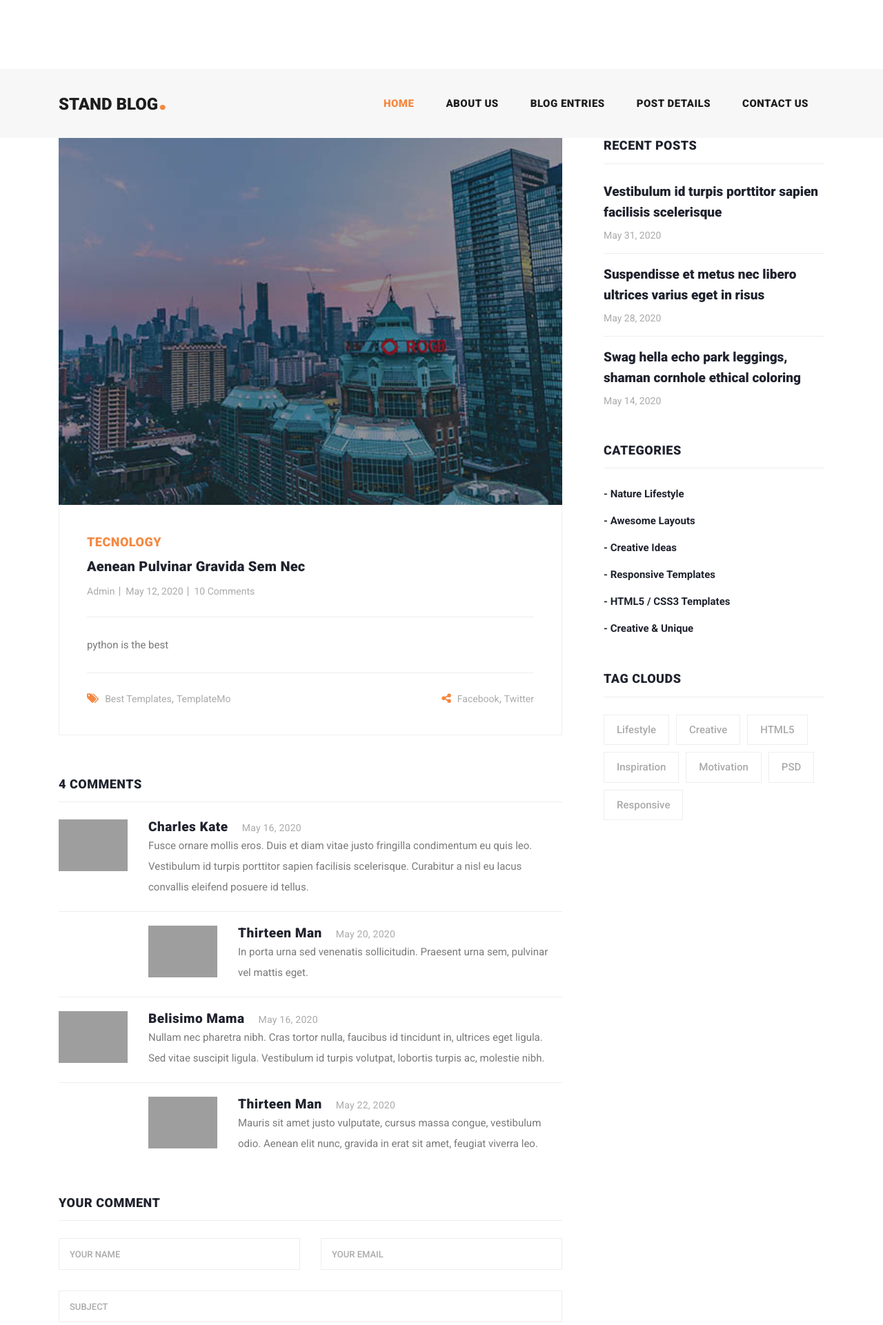
After one commit to pouria-dev/Stand_Blog, a Django app: page /blog/detail/1 in a window 1280 px wide. The commit adds this page. Shown: the top 1921 px of the page at 69% size. Run offline with Django 5.2, Linux system fonts and the light colour scheme; data comes from the database, SQL or seed files in the repository; some libraries are stand-ins or nearby versions; grey boxes are pictures that could not be loaded.

Commit message:
merge article detail with pk

```diff
--- /dev/null
+++ b/blog/templates/blog/article-details.html
@@ -0,0 +1,155 @@
+{% extends 'base.html' %}
+{% load static %}
+
+{% block content %}
+
+
+
+    <section class="blog-posts grid-system">
+      <div class="container">
+        <div class="row">
+          <div class="col-lg-8">
+            <div class="all-blog-posts">
+              <div class="row">
+
+
+                <div class="col-lg-12">
+                  <div class="blog-post">
+                    <div class="blog-thumb">
+                      <img src="{{ objects.image.url}}" alt="">
+                    </div>
+                    <div class="down-content">
+                      <span>{{ objects.category }}</span>
+                      <a href="article-details.html"><h4>Aenean pulvinar gravida sem nec</h4></a>
+                      <ul class="post-info">
+                        <li><a href="#">Admin</a></li>
+                        <li><a href="#">May 12, 2020</a></li>
+                        <li><a href="#">10 Comments</a></li>
+                      </ul>
+                        <p>
+                        {{ objects.text }}
+                        </p>
+                      <div class="post-options">
+                        <div class="row">
+                          <div class="col-6">
+                            <ul class="post-tags">
+                              <li><i class="fa fa-tags"></i></li>
+                              <li><a href="#">Best Templates</a>,</li>
+                              <li><a href="#">TemplateMo</a></li>
+                            </ul>
+                          </div>
+                          <div class="col-6">
+                            <ul class="post-share">
+                              <li><i class="fa fa-share-alt"></i></li>
+                              <li><a href="#">Facebook</a>,</li>
+                              <li><a href="#"> Twitter</a></li>
+                            </ul>
+                          </div>
+                        </div>
+                      </div>
+                    </div>
+                  </div>
+                </div>
+
+                <div class="col-lg-12">
+                  <div class="sidebar-item comments">
+                    <div class="sidebar-heading">
+                      <h2>4 comments</h2>
+                    </div>
+                    <div class="content">
+                      <ul>
+                        <li>
+                          <div class="author-thumb">
+                            <img src="assets/images/comment-author-01.jpg" alt="">
+                          </div>
+                          <div class="right-content">
+                            <h4>Charles Kate<span>May 16, 2020</span></h4>
+                            <p>Fusce ornare mollis eros. Duis et diam vitae justo fringilla condimentum eu quis leo. Vestibulum id turpis porttitor sapien facilisis scelerisque. Curabitur a nisl eu lacus convallis eleifend posuere id tellus.</p>
+                          </div>
+                        </li>
+                        <li class="replied">
+                          <div class="author-thumb">
+                            <img src="assets/images/comment-author-02.jpg" alt="">
+                          </div>
+                          <div class="right-content">
+                            <h4>Thirteen Man<span>May 20, 2020</span></h4>
+                            <p>In porta urna sed venenatis sollicitudin. Praesent urna sem, pulvinar vel mattis eget.</p>
+                          </div>
+                        </li>
+                        <li>
+                          <div class="author-thumb">
+                            <img src="assets/images/comment-author-03.jpg" alt="">
+                          </div>
+                          <div class="right-content">
+                            <h4>Belisimo Mama<span>May 16, 2020</span></h4>
+                            <p>Nullam nec pharetra nibh. Cras tortor nulla, faucibus id tincidunt in, ultrices eget ligula. Sed vitae suscipit ligula. Vestibulum id turpis volutpat, lobortis turpis ac, molestie nibh.</p>
+                          </div>
+                        </li>
+                        <li class="replied">
+                          <div class="author-thumb">
+                            <img src="assets/images/comment-author-02.jpg" alt="">
+                          </div>
+                          <div class="right-content">
+                            <h4>Thirteen Man<span>May 22, 2020</span></h4>
+                            <p>Mauris sit amet justo vulputate, cursus massa congue, vestibulum odio. Aenean elit nunc, gravida in erat sit amet, feugiat viverra leo.</p>
+                          </div>
+                        </li>
+                      </ul>
+                    </div>
+                  </div>
+                </div>
+                <div class="col-lg-12">
+                  <div class="sidebar-item submit-comment">
+                    <div class="sidebar-heading">
+                      <h2>Your comment</h2>
+                    </div>
+                    <div class="content">
+                      <form id="comment" action="#" method="post">
+                        <div class="row">
+                          <div class="col-md-6 col-sm-12">
+                            <fieldset>
+                              <input name="name" type="text" id="name" placeholder="Your name" required="">
+                            </fieldset>
+                          </div>
+                          <div class="col-md-6 col-sm-12">
+                            <fieldset>
+                              <input name="email" type="text" id="email" placeholder="Your email" required="">
+                            </fieldset>
+                          </div>
+                          <div class="col-md-12 col-sm-12">
+                            <fieldset>
+                              <input name="subject" type="text" id="subject" placeholder="Subject">
+                            </fieldset>
+                          </div>
+                          <div class="col-lg-12">
+                            <fieldset>
+                              <textarea name="message" rows="6" id="message" placeholder="Type your comment" required=""></textarea>
+                            </fieldset>
+                          </div>
+                          <div class="col-lg-12">
+                            <fieldset>
+                              <button type="submit" id="form-submit" class="main-button">Submit</button>
+                            </fieldset>
+                          </div>
+                        </div>
+                      </form>
+                    </div>
+                  </div>
+                </div>
+              </div>
+            </div>
+          </div>
+
+             {% include 'includes/sidebar.html' %}
+
+        </div>
+      </div>
+    </section>
+
+
+
+
+
+
+
+{% endblock content %}
--- a/blog/templates/blog/index.html
+++ b/blog/templates/blog/index.html
@@ -21,7 +21,7 @@
                 <div class="meta-category">
                   <span>{{ object.category }}</span>
                 </div>
-                <a href="post-details.html"><h4>{{ object.title }}</h4></a>
+                <a href="article-details.html"><h4>{{ object.title }}</h4></a>
                 <ul class="post-info">
                   <li><a href="#">Admin</a></li>
                   <li><a href="#">May 12, 2020</a></li>
@@ -54,7 +54,7 @@
                     </div>
                     <div class="down-content">
                       <span>{{ object.category }}</span>
-                      <a href="post-details.html"><h4>{{object.title}}</h4></a>
+                      <a href="article-details.html"><h4>{{object.title}}</h4></a>
                       <ul class="post-info">
                         <li><a href="#">Admin</a></li>
                         <li><a href="#">May 31, 2020</a></li>
--- a/blog/urls.py
+++ b/blog/urls.py
@@ -1,9 +1,10 @@
 from django.urls import path
-from . import views
+from .views import index , article_detail
 
-app_name='index'
+app_name='blog'
 
 urlpatterns = [
+    path('' , index , name='home'),
 
-    path('index' , views.index , name='home')
+    path('detail/<int:pk>' , article_detail , name='detail'),
 ]
--- a/blog/views.py
+++ b/blog/views.py
@@ -1,5 +1,12 @@
 from django.shortcuts import render
 from .models import Article
+
+
+
 def index(request):
     article = Article.objects.filter(status=True)
-    return render(request, 'blog/index.html' , {"objects":article})
+    return render(request , 'blog/index.html' , {'objects':article })
+
+def article_detail(request,pk):
+    article = Article.objects.get(id=pk)
+    return render(request , 'blog/article-details.html' ,{'objects':article})
--- a/stand_blog/urls.py
+++ b/stand_blog/urls.py
@@ -21,5 +21,6 @@ from django.conf.urls.static import static
 
 urlpatterns = [
     path('admin/', admin.site.urls),
-    path('' , include('blog.urls'))
+    path('blog/' , include('blog.urls'))
+
 ] + static(settings.MEDIA_URL, document_root=settings.MEDIA_ROOT)
```
